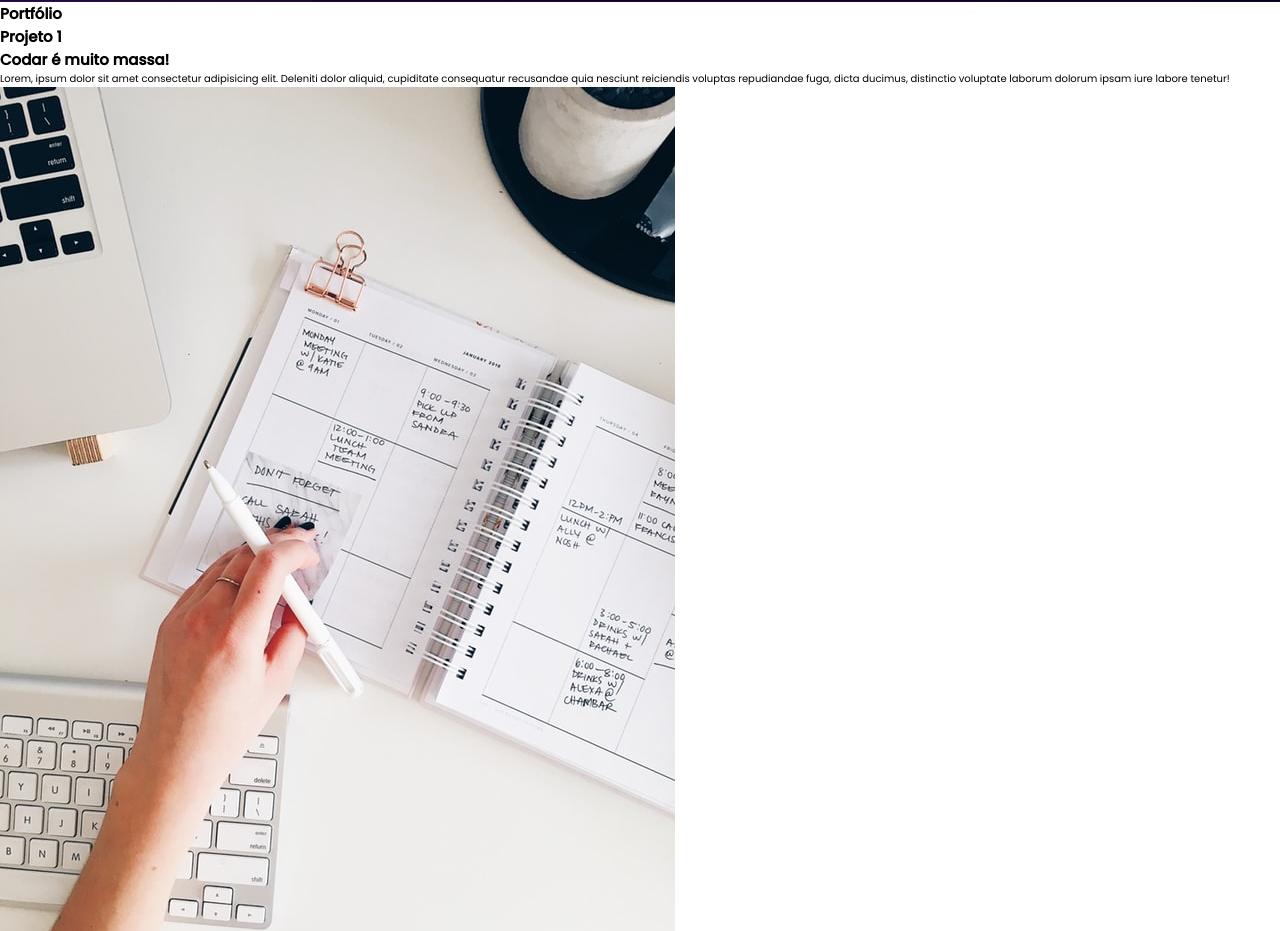
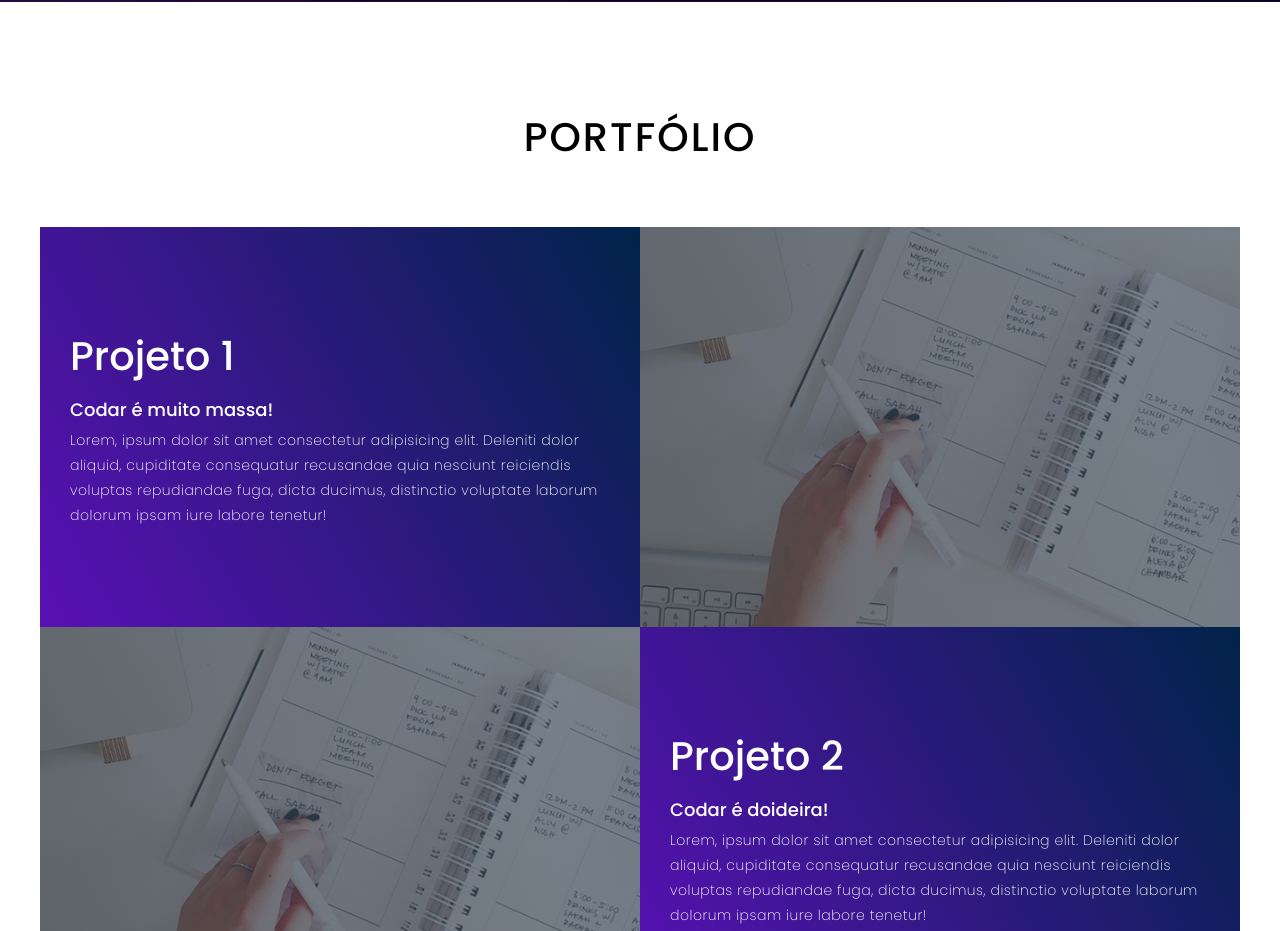
Before and after one commit to JussierAlves/liveCode28thMay, a plain HTML site: page index.html in a window 1280 px wide. Shown: the part 798-1729 px from the top of the page. Drawn offline with Linux system fonts and the light colour scheme.

Commit message:
Portfolio

```diff
--- a/index.html
+++ b/index.html
@@ -14,7 +14,7 @@
 
     <main>
         <section id="presentation">
-            <div class="presentationContainer">
+            <div class="presentation container">
                 <div>
                     <h1>Olá,<span></span></h1>
                     <h1>meu nome é<span></span></h1>
@@ -26,7 +26,7 @@
 
         <section id="portfolio">
             <div class="portfolio container">
-                <div class="portfolio header">
+                <div class="portfolio-header">
                     <h1 class="section-title"><span>Portfólio</span></h1>
                 </div>
                 <div class="all-projects">
--- a/style.css
+++ b/style.css
@@ -12,9 +12,47 @@ html {
     font-family: 'Poppins', Arial, Helvetica, sans-serif;
 }
 
+a {
+    text-decoration: none;
+}
+
+img {
+    height: 100%;
+    width: 100%;
+    object-fit: cover;
+}
+
+p {
+    font-size: 1.4rem;
+    margin-top: 5px;
+    line-height: 2.5rem;
+    font-weight: 200;
+    letter-spacing: .05rem;
+}
+
+.container {
+    min-height: 100vh;
+    width: 100%;
+    display: flex;
+    align-items: center;
+    justify-content: center;
+}
+
+.section-title {
+    font-size: 4rem;
+    font-weight: 500;
+    color: black;
+    margin-bottom: 10px;
+    margin-top: 5px;
+    text-transform: uppercase;
+    letter-spacing: .2rem;
+    text-align: center;
+}
+
+
 /* Presentation Section  */
 
-.presentationContainer {
+.presentation {
     min-height: 100vh;
     width: 100%;
     display: flex;
@@ -58,19 +96,19 @@ html {
     padding: 10px 30px;
     color: gold;
     background-color: transparent;
-    border: 1px solid gold;
+    border: 2px solid gold;
     font-size: 2rem;
     text-transform: uppercase;
     letter-spacing: .1rem;
     margin-top: 20px;
+    transition: .5s ease;
+    transition-property: background-color, color;
 }
 
 #presentation .cta:hover {
     color: white;
     font-weight: 500;
     background-color: gold;
-    transition: .3s ease;
-    transition-property: background-color, color;
 }
 
 #presentation h1 span {
@@ -111,6 +149,92 @@ html {
     z-index: -1;
 }
 
+
+/* Portfolio Section */
+
+#portfolio .portfolio {
+    flex-direction: column;
+    max-width: 1200px;
+    margin: 0 auto;
+    padding: 100px 0;
+}
+
+
+#portfolio .portfolio-header {
+    margin-bottom: 50px;
+}
+
+#portfolio .all-projects {
+    display: flex;
+    align-items: center;
+    justify-content: center;
+    flex-direction: column;
+}
+
+#portfolio .project-item {
+    display: flex;
+    align-items: center;
+    justify-content: center;
+    flex-direction: column;
+    width: 80%;
+    margin: 20px auto;
+    overflow: hidden;
+    border-radius: 10px;
+
+}
+
+
+#portfolio .project-info {
+    padding: 30px;
+    flex-basis: 50%;
+    height: 100%;
+    display: flex;
+    align-items: flex-start;
+    justify-content: center;
+    flex-direction: column;
+    background-image: linear-gradient(60deg, #5a10b5 0%, #002349 100%);
+    color: white;
+}
+
+#portfolio .project-info h1 {
+    font-size: 4rem;
+    font-weight: 500;
+}
+
+#portfolio .project-info h2 {
+    font-size: 1.8rem;
+    font-weight: 500;
+    margin-top: 10px;
+}
+
+
+#portfolio .project-img {
+    flex-basis: 50%;
+    height: 300px;
+    overflow: hidden;
+    position: relative;
+}
+
+#portfolio .project-img::after {
+    content: '';
+    position: absolute;
+    left: 0;
+    top: 0;
+    height: 100%;
+    width: 100%;
+    background-image: linear-gradient(60deg, #29323c 0%, #485563 100%);
+    opacity: .7;
+}
+
+#portfolio .project-img img {
+    transition: .5s ease transform;
+}
+
+#portfolio .project-item:hover .project-img img{
+    transform: scale(1.1);
+}
+
+
 /* keyframes */
 
 @keyframes text_reveal {
@@ -137,3 +261,27 @@ html {
         left: 100%;
     }
 }
+
+/* Media Query */
+
+@media only screen and (min-width: 768px) {
+    #portfolio .project-item{
+        flex-direction: row;
+        height: 400px;
+        margin: 0;
+        width: 100%;
+        border-radius: 0;
+    }
+
+    #portfolio .all-projects .project-info{
+        height: 100%;
+    }
+
+    #portfolio .all-projects .project-img {
+        height: 100%;
+    }
+
+    #portfolio .project-item:nth-child(even){
+        flex-direction: row-reverse;
+    }
+}
```
